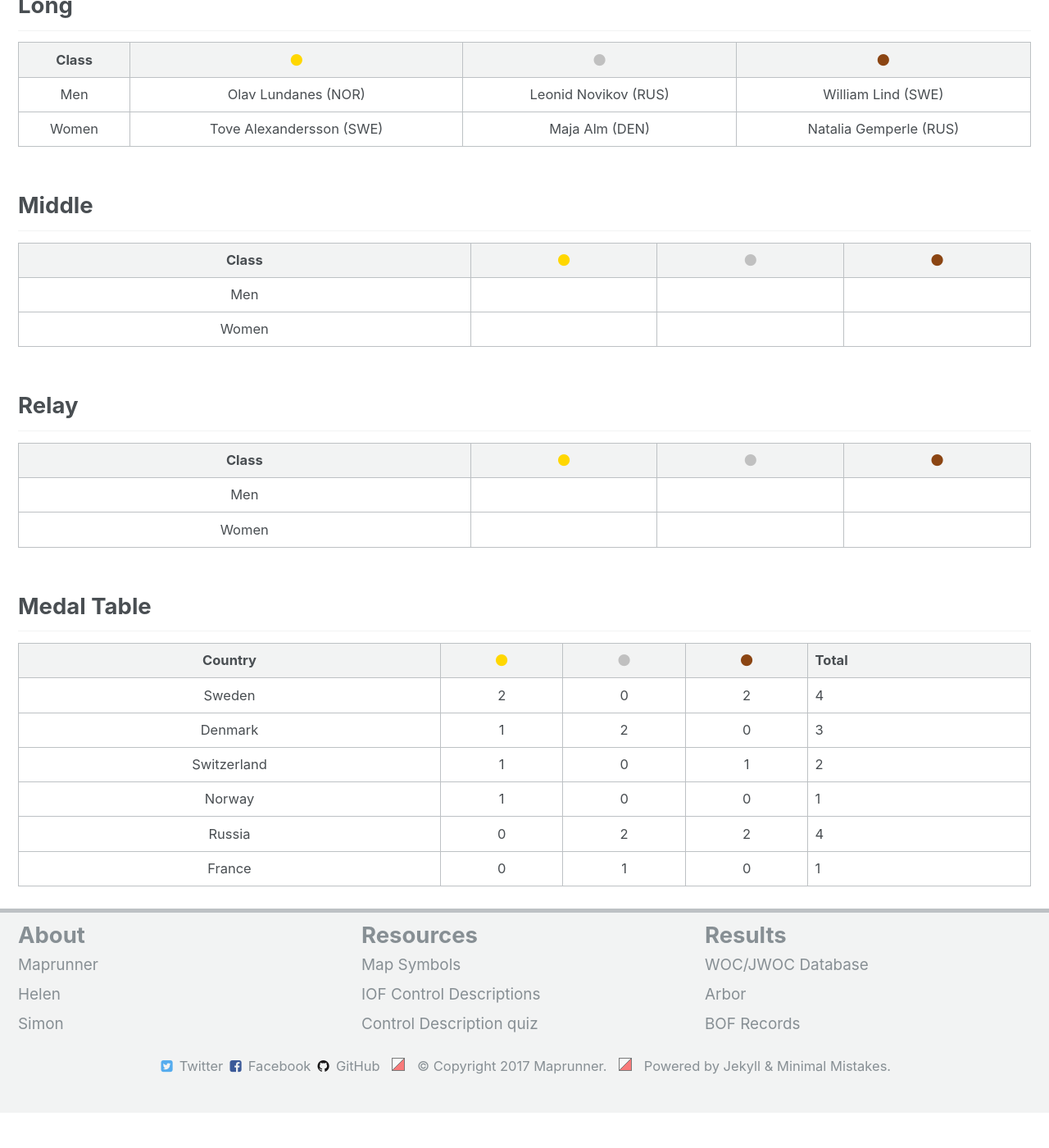
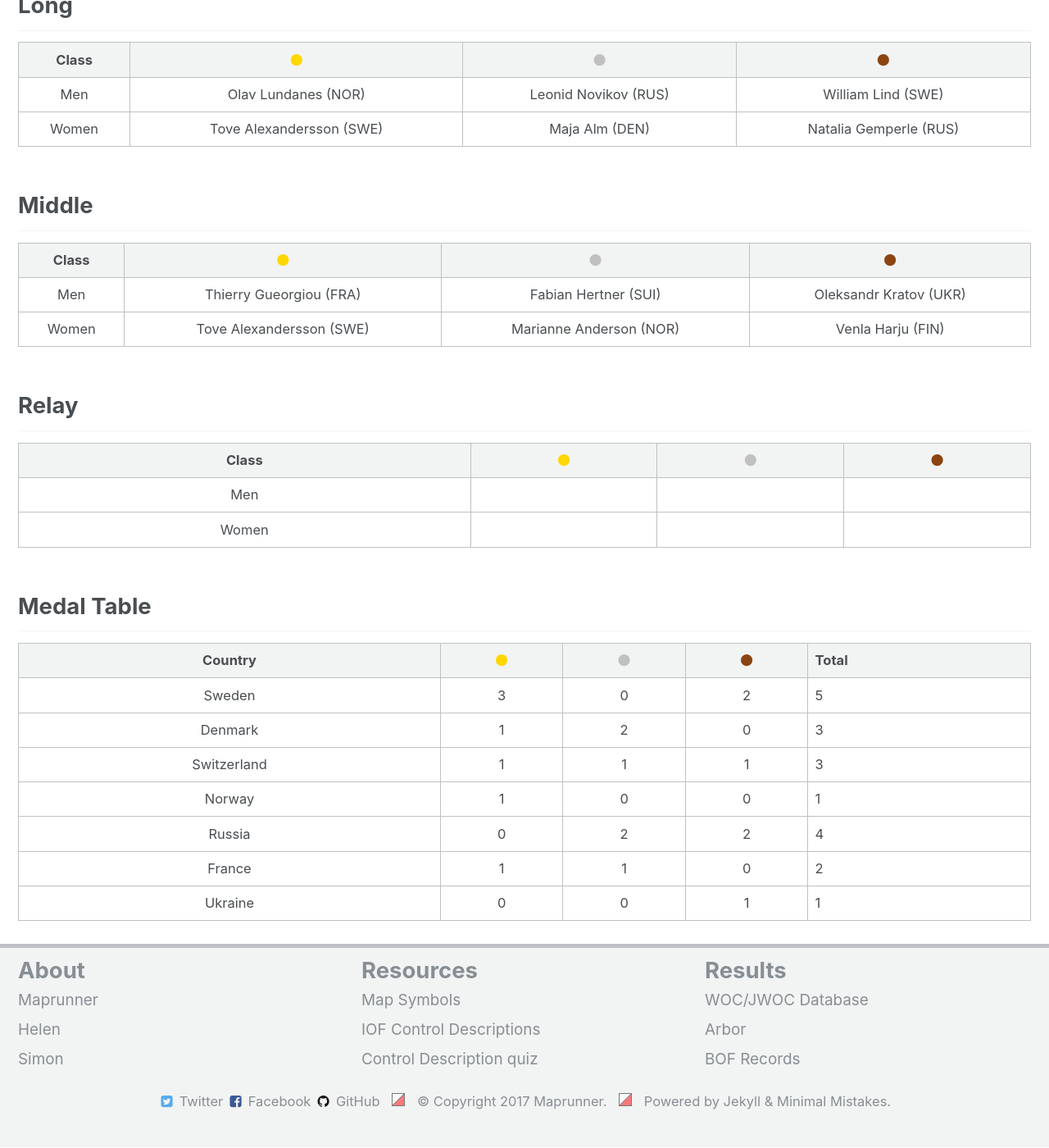
Before and after one commit to Maprunner/maprunner, a Jekyll site: the page built from _pages/results.md, in a window 1280 px wide and 1400 px high, scrolled down 650 px. Shown: the whole window at 82% size. Built offline with Jekyll 4.4.1, drawn with Linux system fonts in a browser that asks for light colours; before the commit the page ends 2007 px from its top, so only the background shows below that.

Commit message:
Middle results

```diff
--- a/_data/woc-results.yml
+++ b/_data/woc-results.yml
@@ -28,14 +28,14 @@ long:
 middle:
   - name: "Men"
     result:
-      - ""
-      - ""
-      - ""
+      - "Thierry Gueorgiou (FRA)"
+      - "Fabian Hertner (SUI)"
+      - "Oleksandr Kratov (UKR)"
   - name: "Women"
     result:
-      - ""
-      - ""
-      - ""
+      - "Tove Alexandersson (SWE)"
+      - "Marianne Anderson (NOR)"
+      - "Venla Harju (FIN)"
 relay:
   - name: "Men"
     result:
--- a/_pages/results.md
+++ b/_pages/results.md
@@ -27,9 +27,10 @@ author_profile: false
 
 | Country | <i class="fa fa-circle" style="color:gold;"> | <i class="fa fa-circle" style="color:silver;"> | <i class="fa fa-circle" style="color:saddlebrown;"> | Total |
 |::|:----:|:------:|:------:|:-----:|
-| Sweden | 2| 0 | 2 | 4 |
+| Sweden | 3 | 0 | 2 | 5 |
 | Denmark | 1 | 2 | 0 | 3 |
-| Switzerland | 1 | 0 | 1 | 2 |
+| Switzerland | 1 | 1 | 1 | 3 |
 | Norway | 1 | 0 | 0 | 1 |
 | Russia | 0 | 2 | 2 | 4 |
-| France | 0 | 1 | 0 | 1 |
+| France | 1 | 1 | 0 | 2 |
+| Ukraine | 0 | 0 | 1 | 1 |
```
Also changed, not shown: _pages/woc2017.md (+2 -2 lines).
